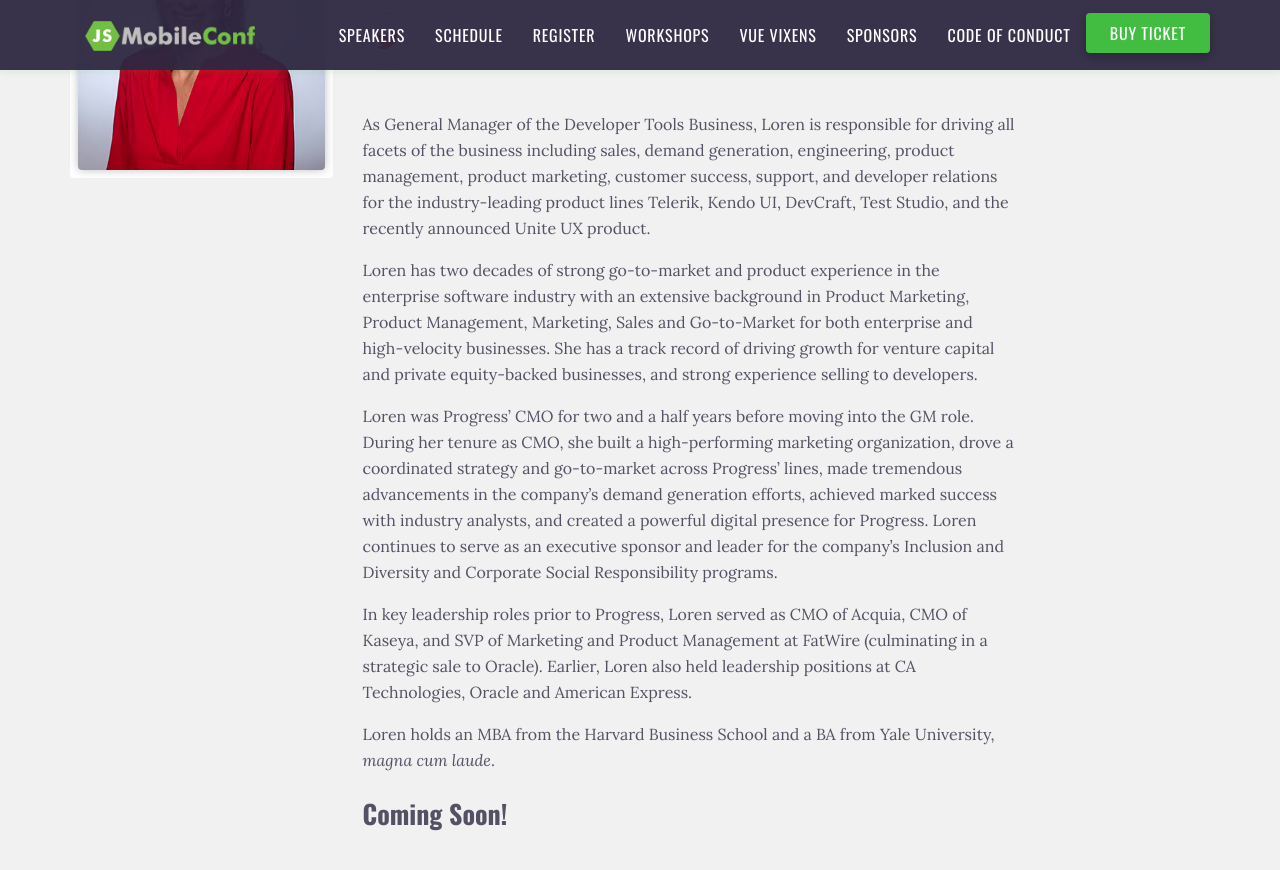
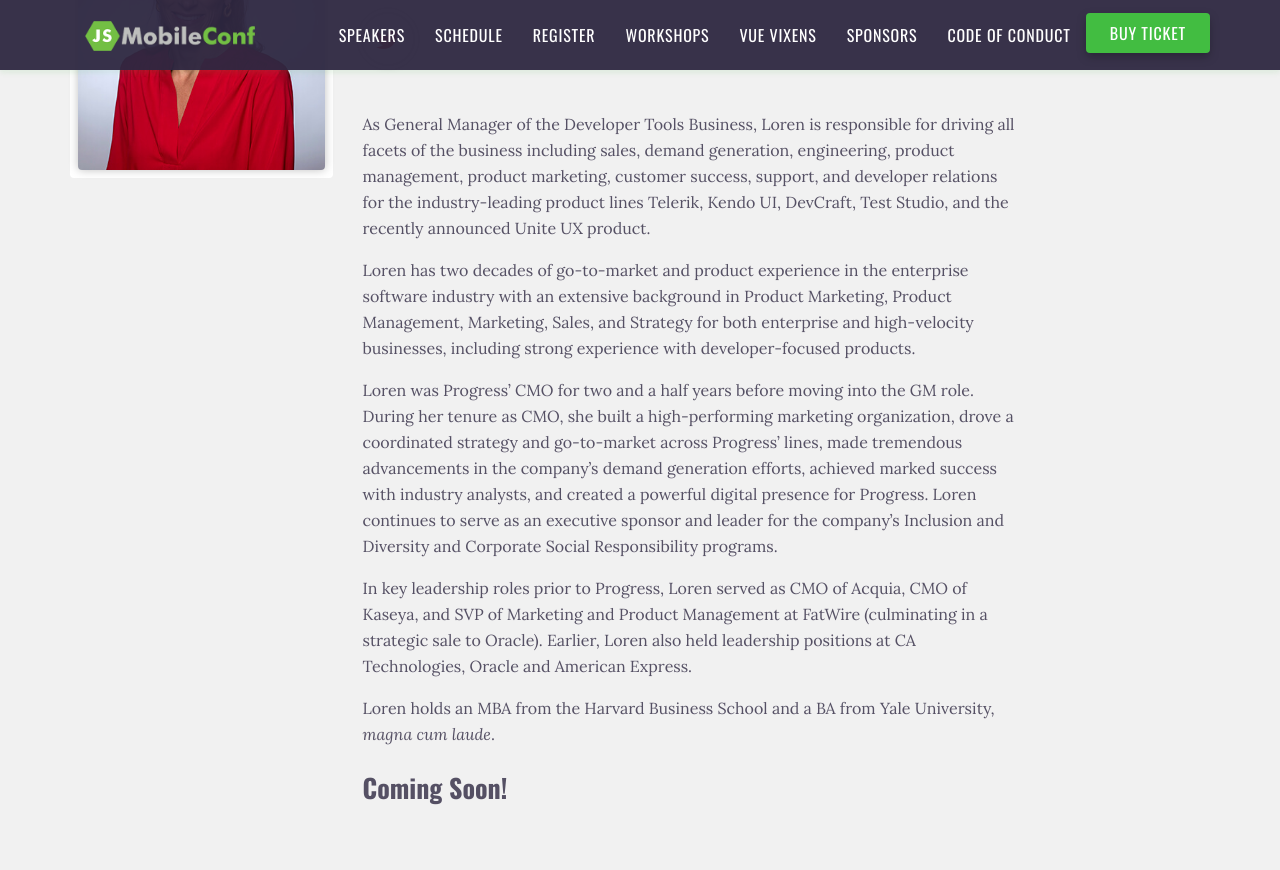
Before and after one commit to remotesynth/jsMobileConf, a Jekyll site: the page built from speakers/loren-jarrett.md, in a window 1280 px wide and 900 px high, scrolled down 581 px. Shown: the top 870 px of the window. Built offline with Jekyll 4.4.1, drawn with Linux system fonts in a browser that asks for light colours.

Commit message:
updates to loren's bio

```diff
--- a/speakers/loren-jarrett.md
+++ b/speakers/loren-jarrett.md
@@ -11,7 +11,7 @@ keynote: true
 
 As General Manager of the Developer Tools Business, Loren is responsible for driving all facets of the business including sales, demand generation, engineering, product management, product marketing, customer success, support, and developer relations for the industry-leading product lines Telerik, Kendo UI, DevCraft, Test Studio, and the recently announced Unite UX product.
 
-Loren has two decades of strong go-to-market and product experience in the enterprise software industry with an extensive background in Product Marketing, Product Management, Marketing, Sales and Go-to-Market for both enterprise and high-velocity businesses. She has a track record of driving growth for venture capital and private equity-backed businesses, and strong experience selling to developers.
+Loren has two decades of go-to-market and product experience in the enterprise software industry with an extensive background in Product Marketing, Product Management, Marketing, Sales, and Strategy for both enterprise and high-velocity businesses, including strong experience with developer-focused products.
 
 Loren was Progress’ CMO for two and a half years before moving into the GM role. During her tenure as CMO, she built a high-performing marketing organization, drove a coordinated strategy and go-to-market across Progress’ lines, made tremendous advancements in the company’s demand generation efforts, achieved marked success with industry analysts, and created a powerful digital presence for Progress. Loren continues to serve as an executive sponsor and leader for the company’s Inclusion and Diversity and Corporate Social Responsibility programs.
 
```
